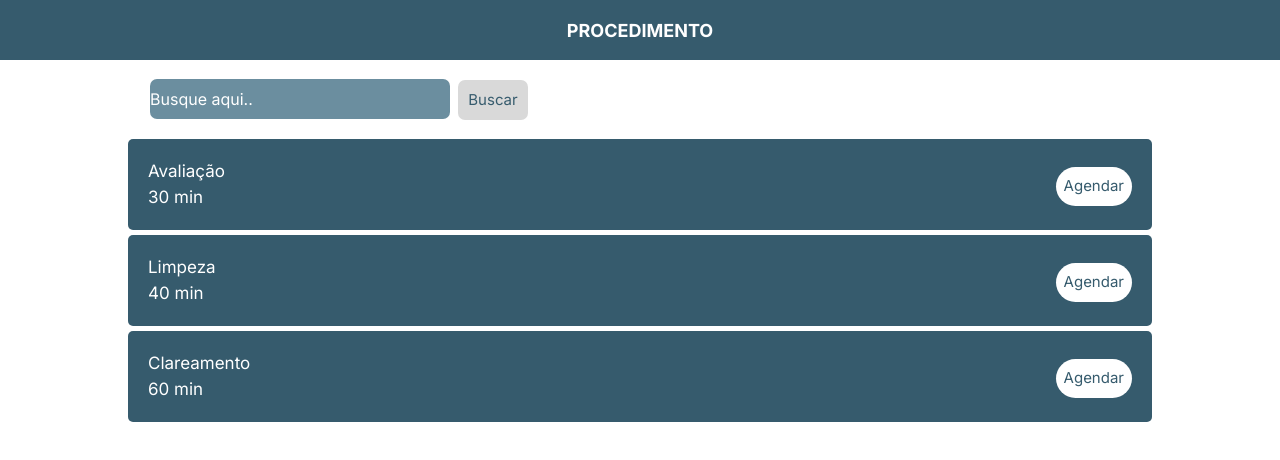
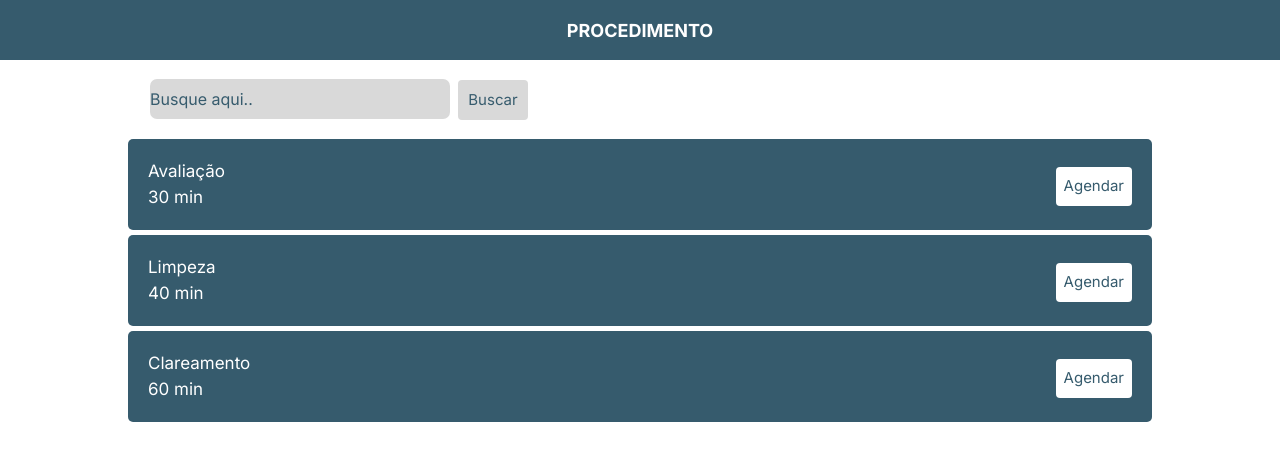
Before and after one commit to Emyllebsousa/dentistaconnect, a Next.js app in the folder dentistaconnect/: page /procedimentos in a window 1280 px wide. Shown: the top 460 px of the page. Built offline with nearby package versions, Linux system fonts and the light colour scheme.

Commit message:
padronizando button

```diff
--- a/dentistaconnect/src/app/cadastro/page.jsx
+++ b/dentistaconnect/src/app/cadastro/page.jsx
@@ -6,10 +6,7 @@ export default function Home() {
     <div className={styles.container}>
       <div className={styles.logo}>
         <img src="/logo.png" alt="Logo" />
-        <div>
-            <h1>Dentist Connect</h1>
-            <p>Site de agendamento</p>
-        </div>
+
     </div>
     <form>
         <div className={styles.formGroup}>
--- a/dentistaconnect/src/styles/cardp.module.css
+++ b/dentistaconnect/src/styles/cardp.module.css
@@ -19,7 +19,11 @@
     right: 0;
     margin-right: 20px;
     margin-top: 8px;
-    border-radius: 40px;
+    border-radius: 4px;
     padding: 8px;
     font-size: 15px;
 }
+.buttonP:hover {
+    color:#d9d9d9;
+    background-color: #486d80;
+  }
--- a/dentistaconnect/src/styles/horarios.module.css
+++ b/dentistaconnect/src/styles/horarios.module.css
@@ -43,7 +43,7 @@ flex-wrap: wrap;
 
 .agendaB{
     color:#365B6D;
-    border-radius: 50px;
+    border-radius:4px;
     background-color: rgb(232, 232, 232);
     display: flex;
     justify-content: center;
--- a/dentistaconnect/src/styles/search.module.css
+++ b/dentistaconnect/src/styles/search.module.css
@@ -2,23 +2,27 @@
     width: 300px;
     height: 40px;
     border-radius: 7px;
-    background-color: #6b8e9f;
-    color: white;
+    background-color: #d9d9d9;
+    color: #365B6D;
     margin-bottom: 20px;
     margin-left: 150px;
 }
 
 .search input::placeholder {
-    color: #ffffff; /* Mudar a cor do placeholder */
-    opacity: 1; /* Deixar o texto do placeholder completamente opaco */
+    color: #365B6D;
+    opacity: 1;
 }
 
 .search button {
     color: #365B6D;
     background-color: #d9d9d9;
-    border-radius: 7px;
+    border-radius: 4px;
     margin-left: 8px;
     height: 40px;
     width: 70px;
     font-size: 15px;
 }
+.search button:hover {
+    color:#d9d9d9;
+    background-color: #365B6D;
+  }
```
Also changed, not shown: dentistaconnect/src/styles/card.module.css (+5 -4 lines), dentistaconnect/src/styles/proceduresliste.module.css (+4 -4 lines).
